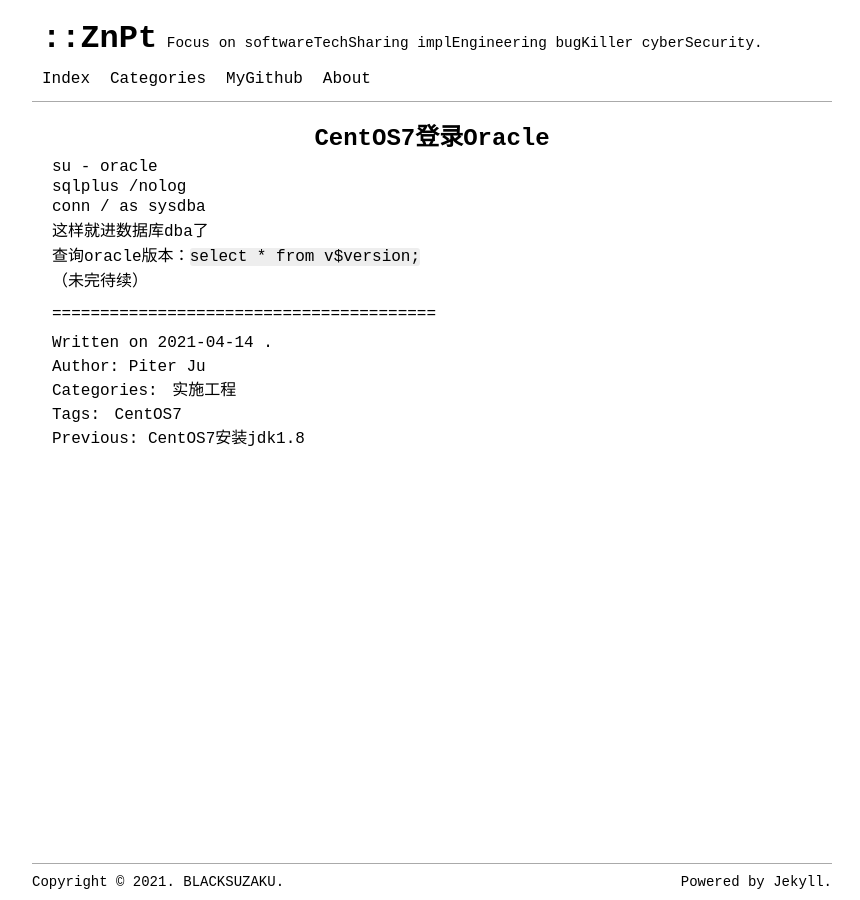
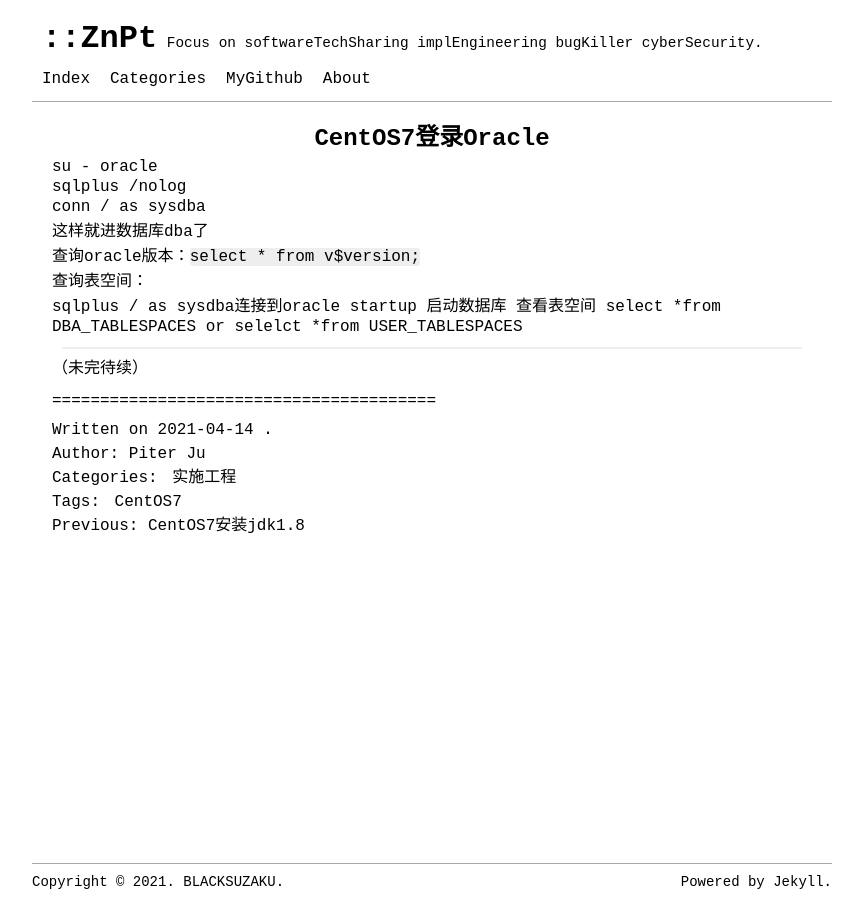
Before and after one commit to 2hux1nb0/2hux1nb0.github.io, a Jekyll site: the page built from _posts/2021-04-14-centos登录oracle.md, in a window 1280 px wide. Shown: the whole page, without its empty margins (208-1068 px from the left). Built offline with Jekyll 4.4.1, drawn with Linux system fonts in a browser that asks for light colours.

Commit message:
Update 2021-04-14-centos登录oracle.md

```diff
--- a/_posts/2021-04-14-centos登录oracle.md
+++ b/_posts/2021-04-14-centos登录oracle.md
@@ -15,4 +15,17 @@ conn / as sysdba
 
 查询oracle版本：`select * from v$version;`
 
+查询表空间：
+
+sqlplus / as sysdba连接到oracle
+startup 启动数据库
+查看表空间
+select *from DBA_TABLESPACES
+or
+selelct *from USER_TABLESPACES
+
+---
+
+
+
 （未完待续）
```
